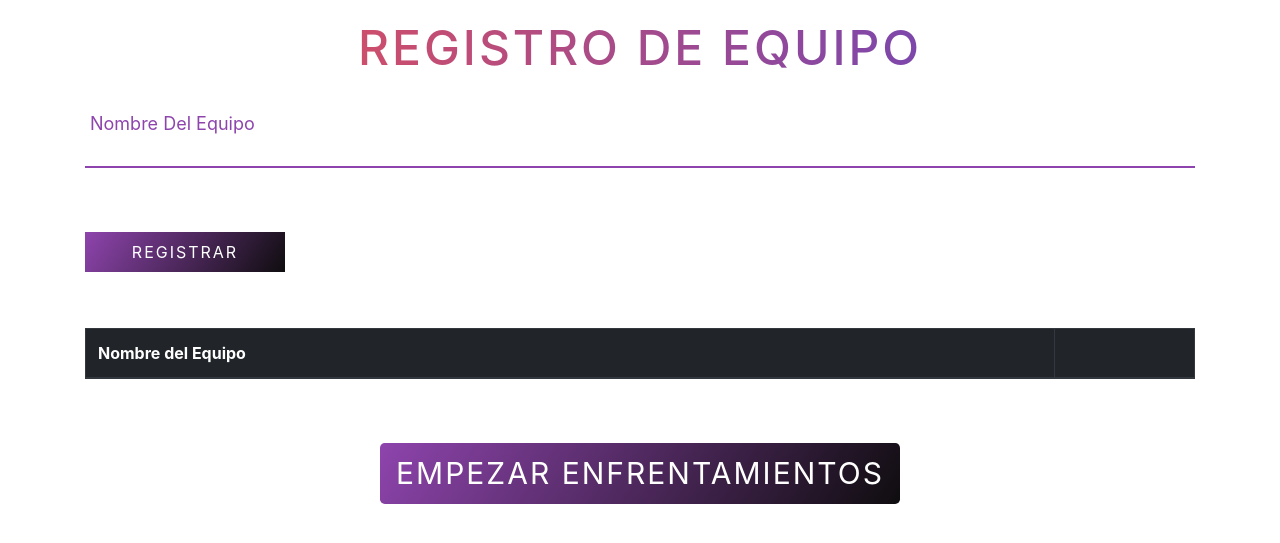
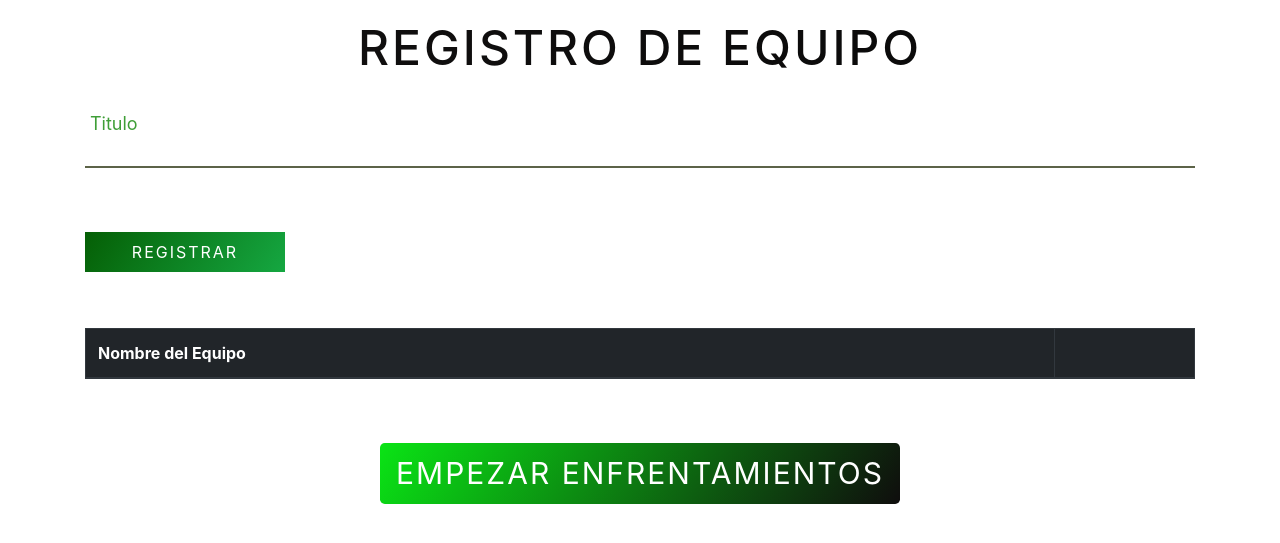
Before and after one commit to leyonel/ToDoNoteJob, a PHP site: page /ProyectoTorneo/vistatorneo.php in a window 1280 px wide. Shown: the top 543 px of the page. Run offline with PHP 8.4, Linux system fonts and the light colour scheme; data that the repository does not hold is empty; some libraries are stand-ins or nearby versions.

Commit message:
fix implements in style

```diff
--- a/homeStyle.css
+++ b/homeStyle.css
@@ -46,8 +46,8 @@
     font-size: 3em;
     line-height: 48px;
     padding-bottom: 20px;
-    color: #8e44ad;
-    background: linear-gradient(to right, #f4524d 0%,#5543ca 100%);
+    color: #0c0b0b;
+    background: linear-gradient(to right, #131111 0%,#080808 100%);
     -webkit-background-clip: text;
     -webkit-text-fill-color: transparent;
 }
@@ -62,7 +62,7 @@
     width: 100%;
     height: 36px;
     border-width: 0 0 2px 0;
-    border-color: #8e44ad;
+    border-color: #0e0f0b;
     font-size: 18px;
     line-height: 26px;
     font-weight: 400;
@@ -81,14 +81,14 @@
     font-size: 18px;
     line-height: 50px;
     font-weight: 400;
-    color: #8e44ad;
+    color: #3f9e37;
     cursor: text;
     text-transform: capitalize;
     transition: transform 0.2s ease-in-out;
 }
 .team-form .submit-btn{
     display: inline-block;
-    background-image: linear-gradient(124deg, #8e44ad, #0f0d0f);
+    background-image: linear-gradient(124deg, #055f05, #15a741);
     color: #fff;
     text-transform: uppercase;
     letter-spacing: 2px;
@@ -100,7 +100,7 @@
 }
 
 .btn-enfren{
-    background-image: linear-gradient(124deg, #8e44ad, #0f0d0f);
+    background-image: linear-gradient(124deg, #0ae415, #0f0d0d);
     color: #fff;
     text-transform: uppercase;
     letter-spacing: 2px;
--- a/index.php
+++ b/index.php
@@ -19,7 +19,7 @@
         <h1 class="title">ChallengeWeb</h1>
 
         <div class="form">
-             <img src="img/Winners_Monochromatic.svg" alt="imagen de login" class="form_img">
+             <img src="img/iconNotePad.png" alt="imagen de login" class="form_img">
 
             <form action="php/registro_usuario_be.php" method="POST" class="form_content">
                 <h1 class="form_tittle">Registro</h1>
--- a/loginStyle.css
+++ b/loginStyle.css
@@ -4,8 +4,8 @@
 
 /*  =================== COLORES  ===================*/
 :root{
-    --first-color: #12192C;
-    --text-color:  #8590AD;
+    --first-color: #002c07;
+    --text-color:  #8fd893;
 
 }
 
--- a/php/conexion_be.php
+++ b/php/conexion_be.php
@@ -1,6 +1,6 @@
 <?php
 
-    $conexion = mysqli_connect("localhost", "root", "", "login_register_db");
+    $conexion = mysqli_connect("localhost", "root", "", "notepad");
     /*
     if($conexion){
         echo 'ERA UN CARRO DE LA TRAISLER';
--- a/php/eliminar_torneo.php
+++ b/php/eliminar_torneo.php
@@ -1,11 +1,11 @@
 <?php
     include 'conexion_be.php';
-    $query = "DELETE FROM torneos WHERE torneos.Id = ${_SERVER['QUERY_STRING']} ";
+    $query = "DELETE FROM tareas WHERE tareas.id = ${_SERVER['QUERY_STRING']} ";
     $ejecutar = mysqli_query($conexion, $query);
     if($ejecutar){
         echo '
           <script>
-               alert("Torneo Eliminado");
+               alert("Tarea Eliminada");
                window.location="../torneos.php";
           </script>
         ';
--- a/vistatorneo.php
+++ b/vistatorneo.php
@@ -27,7 +27,7 @@
             <div class="team-form row">
                 <div class="form-field col-md-12">
                     <input type="text" class="input-text" id="name" name="name">
-                    <label for="nombreEquipo" class="label">Nombre del Equipo</label>
+                    <label for="nombreEquipo" class="label">Titulo</label>
                 </div>
                 <div class="form-field col-lg-12">
                     <button class="submit-btn"   name=""> Registrar </button>
```
Also changed, not shown: php/torneos_be.php (+7 -8 lines), torneos.php (+9 -4 lines).
